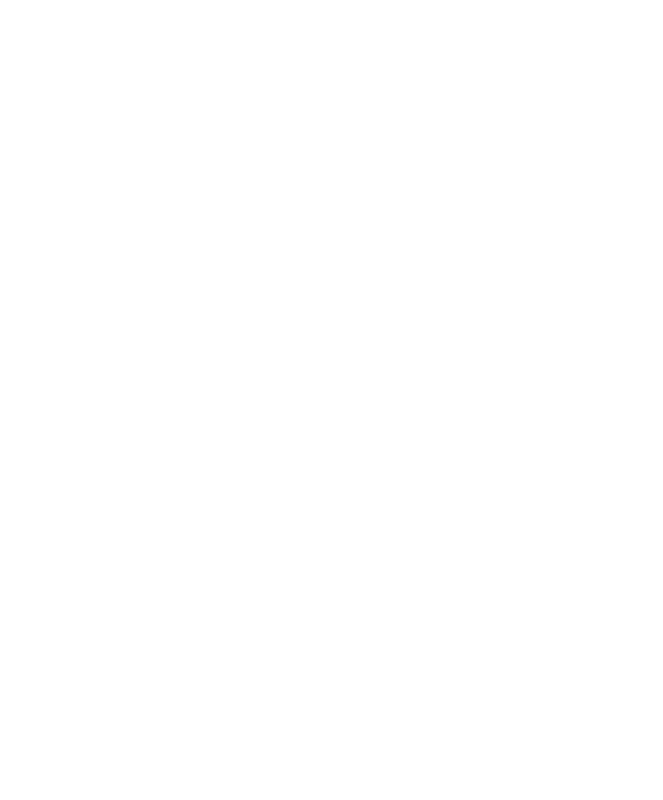
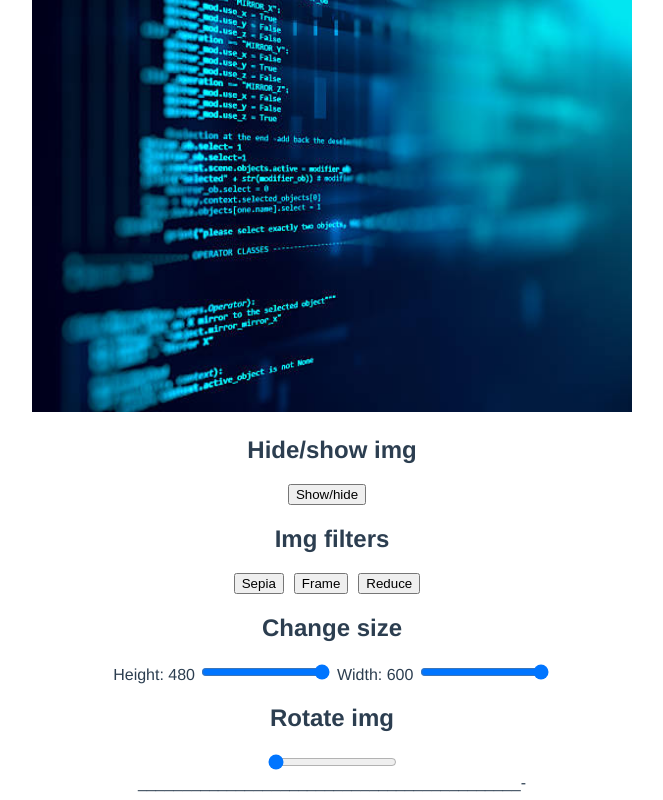
Before and after one commit to Olena-front-ua/online-shop, a Vue app: page / in a window 1280 px wide. Shown: the part 958-1758 px from the top of the page, without its empty margins (308-971 px from the left). Before the commit the page ends 800 px from the top, so only its background shows below. Built offline with nearby package versions, Linux system fonts and the light colour scheme.

Commit message:
feature(img): Added filters & sizes $ rotation.

```diff
--- a/src/App.vue
+++ b/src/App.vue
@@ -8,6 +8,8 @@
     <span>___________________________________________-</span>
     <SearchByName />
     <span>___________________________________________-</span>
+    <Filters />
+    <span>___________________________________________-</span>
   </div>
 </template>
 
@@ -16,10 +18,12 @@
 import IncrementDecrement from "./components/IncrementDecrement.vue";
 import UserCard from "@/components/UserCard.vue";
 import SearchByName from "@/components/SearchByName.vue";
+import Filters from "@/components/Filters.vue";
 
 export default {
   name: "App",
   components: {
+    Filters,
     SearchByName,
     UserCard,
     EmailPassword,
--- /dev/null
+++ b/src/components/Filters.vue
@@ -0,0 +1,136 @@
+<template>
+  <div>
+    <div>
+      <img
+        v-if="isCodeVisible"
+        :class="imgFilters"
+        :style="imgStyles"
+        src="../assets/images/img.png"
+        alt="Img"
+      />
+      <p v-else>text instead of an image</p>
+    </div>
+
+    <h2>Hide/show img</h2>
+    <button @click="isCodeVisible = !isCodeVisible">Show/hide</button>
+
+    <h2>Img filters</h2>
+    <div>
+      <button
+        type="button"
+        :class="imgFilters.sepia ? 'active' : ''"
+        @click="imgFilters.sepia = !imgFilters.sepia"
+      >
+        Sepia
+      </button>
+      <button
+        type="button"
+        :class="imgFilters.frame ? 'active' : ''"
+        @click="imgFilters.frame = !imgFilters.frame"
+      >
+        Frame
+      </button>
+      <button
+        type="button"
+        :class="imgFilters.reduce ? 'active' : ''"
+        @click="imgFilters.reduce = !imgFilters.reduce"
+      >
+        Reduce
+      </button>
+    </div>
+
+    <h2>Change size</h2>
+    <div>
+      <label>
+        Height: {{ imgSizes.currentHeight }}
+        <input
+          type="range"
+          :value="imgSizes.currentHeight"
+          @input="imgSizes.currentHeight = $event.target.value"
+          :min="imgSizes.minHeight"
+          :max="imgSizes.maxHeight"
+        />
+      </label>
+      <label>
+        Width: {{ imgSizes.currentWidth }}
+        <input
+          type="range"
+          :value="imgSizes.currentWidth"
+          @input="imgSizes.currentWidth = $event.target.value"
+          :min="imgSizes.minWidth"
+          :max="imgSizes.maxWidth"
+        />
+      </label>
+    </div>
+
+    <h2>Rotate img</h2>
+    <div>
+      <input
+        type="range"
+        v-model.number="rotationAngle"
+        min="0"
+        max="360"
+        step="1"
+      />
+    </div>
+  </div>
+</template>
+
+<script>
+export default {
+  name: "filtersBox",
+  data() {
+    return {
+      isCodeVisible: true,
+      imgFilters: {
+        sepia: false,
+        frame: false,
+        reduce: false,
+      },
+      imgSizes: {
+        maxWidth: 600,
+        maxHeight: 480,
+        currentWidth: 600,
+        currentHeight: 480,
+      },
+      rotationAngle: 0,
+    };
+  },
+  computed: {
+    imgStyles() {
+      return {
+        width: `${Math.min(
+          this.imgSizes.currentWidth,
+          this.imgSizes.maxWidth
+        )}px`,
+        height: `${Math.min(
+          this.imgSizes.currentHeight,
+          this.imgSizes.maxHeight
+        )}px`,
+        transform: `rotate(${this.rotationAngle}deg)`,
+      };
+    },
+  },
+};
+</script>
+
+<style scoped>
+img {
+  transition: 0.2s ease;
+  &.sepia {
+    filter: sepia(100%);
+  }
+  &.frame {
+    border: 5px dashed #464646;
+  }
+  &.reduce {
+    width: 400px;
+  }
+}
+button {
+  margin-right: 10px;
+  &.active {
+    background-color: #dbdbdb;
+  }
+}
+</style>
--- a/src/components/UserCard.vue
+++ b/src/components/UserCard.vue
@@ -2,7 +2,7 @@
   <div>
     <h1></h1>
     <div>
-      <!--      <img src="../assets/images/logo.png" width="300px" />-->
+      <img src="../assets/images/img.png" width="300px" alt="Code" />
       <div>
         <h2>
           {{ getAuthorFullName }}
```
Also changed, not shown: src/assets/images/img.png (added), 11 other files (tests, documents, lock files or other folders).
